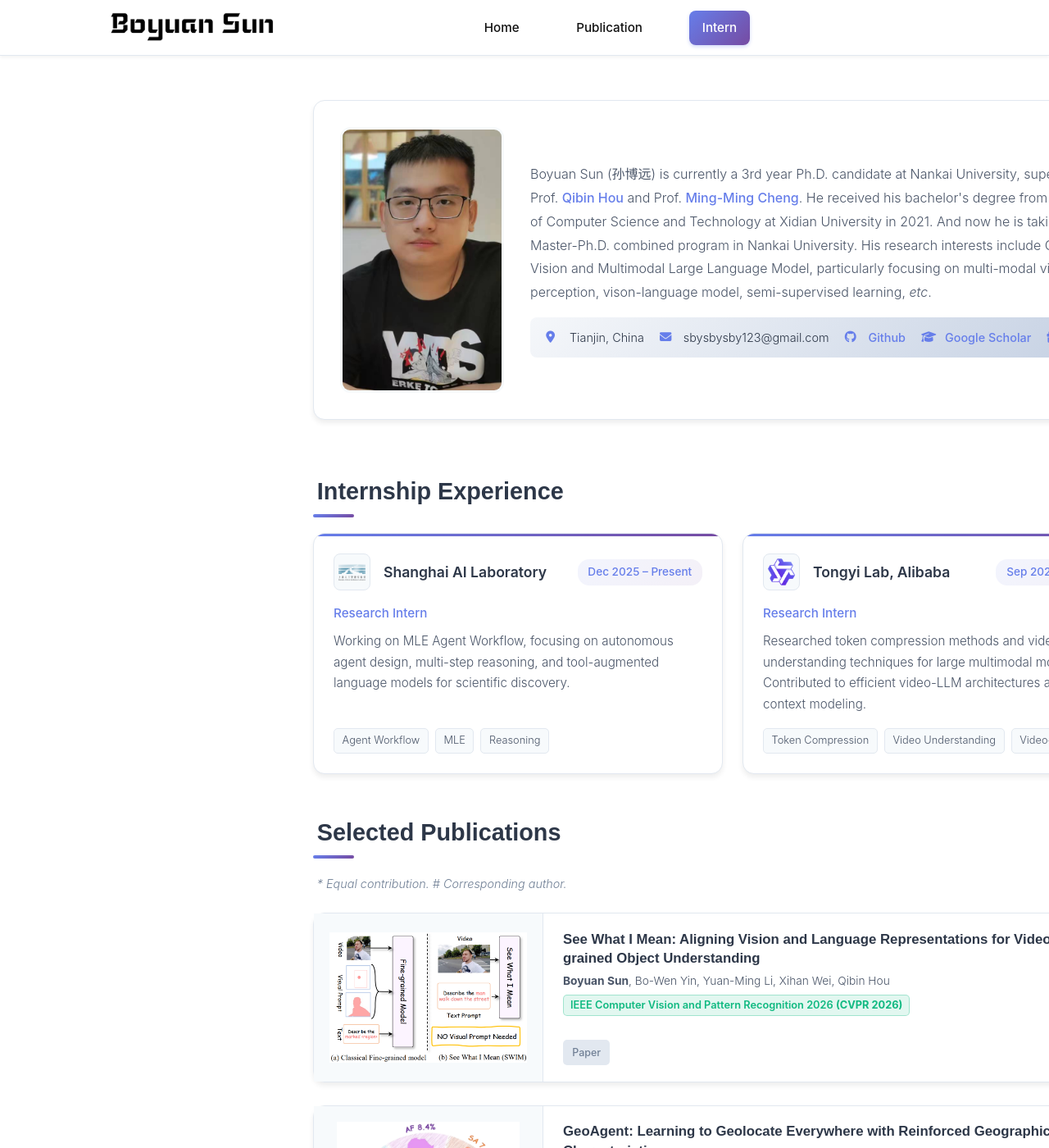
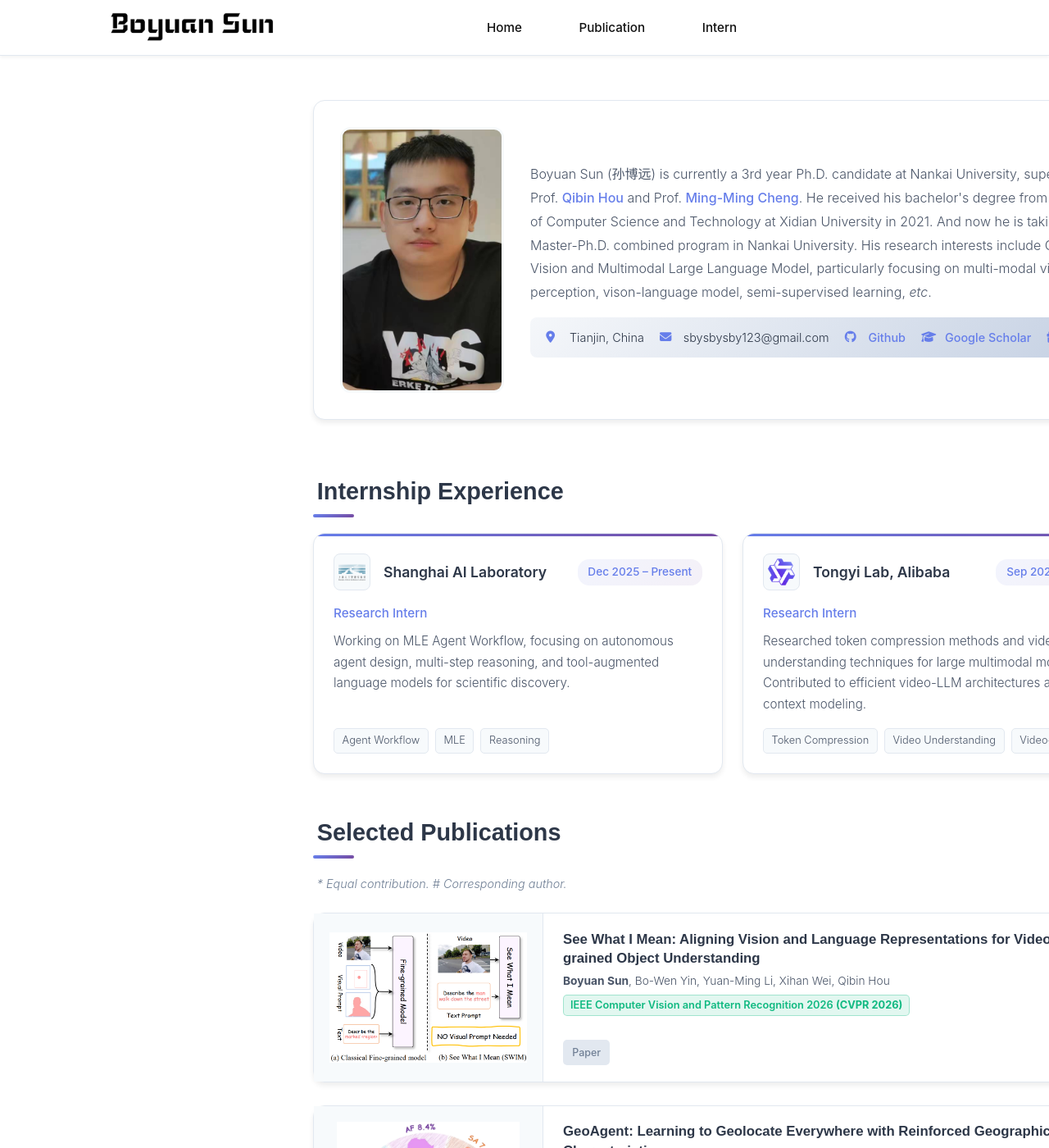
Before and after one commit to BBBBchan/BBBBchan.github.io, a Jekyll site: the page built from index.html, in a window 1280 px wide and 1400 px high. Shown: the whole window at 82% size. Built offline with Jekyll 4.4.1, drawn with Linux system fonts in a browser that asks for light colours; nearby versions of some CDN libraries.

Commit message:
Update Intern button styles to match others

```diff
--- a/_includes/header.html
+++ b/_includes/header.html
@@ -25,7 +25,7 @@
           </a>
         {% endfor %}
 
-        <!-- 🔧 新增 Intern 按钮（链接到实习经历部分） -->
+        <!-- 🔧 Intern 按钮（样式与其他按钮一致） -->
         <a class="page-link" href="#experience">
           Intern
         </a>
@@ -117,23 +118,7 @@
     background: var(--bg-soft);
   }
 
-  /* 🔧 Intern 按钮特殊样式（突出显示） */
-  .page-link[href="#experience"] {
-    background: var(--primary-gradient);
-    color: white;
-    padding: 0.5rem 1rem;
-    border-radius: 8px;
-    box-shadow: 0 2px 4px rgba(102, 126, 234, 0.3);
-  }
-
-  .page-link[href="#experience"]:hover {
-    transform: translateY(-2px);
-    box-shadow: 0 4px 8px rgba(102, 126, 234, 0.4);
-    background: var(--primary-gradient);
-    color: white;
-  }
-
-  /* ========== 响应式设计 ========== */
+  /* ========== 响应式设计（与 index.html 断点一致） ========== */
   @media (max-width: 992px) {
     .site-header .wrapper {
       width: 92%;
@@ -191,11 +176,6 @@
     .page-link:last-child {
       border-bottom: none;
     }
-
-    .page-link[href="#experience"] {
-      width: 100%;
-      text-align: center;
-    }
   }
 
   @media (max-width: 480px) {
```
Also changed, not shown: other parts of _includes/header.html (+3 -2 lines).
